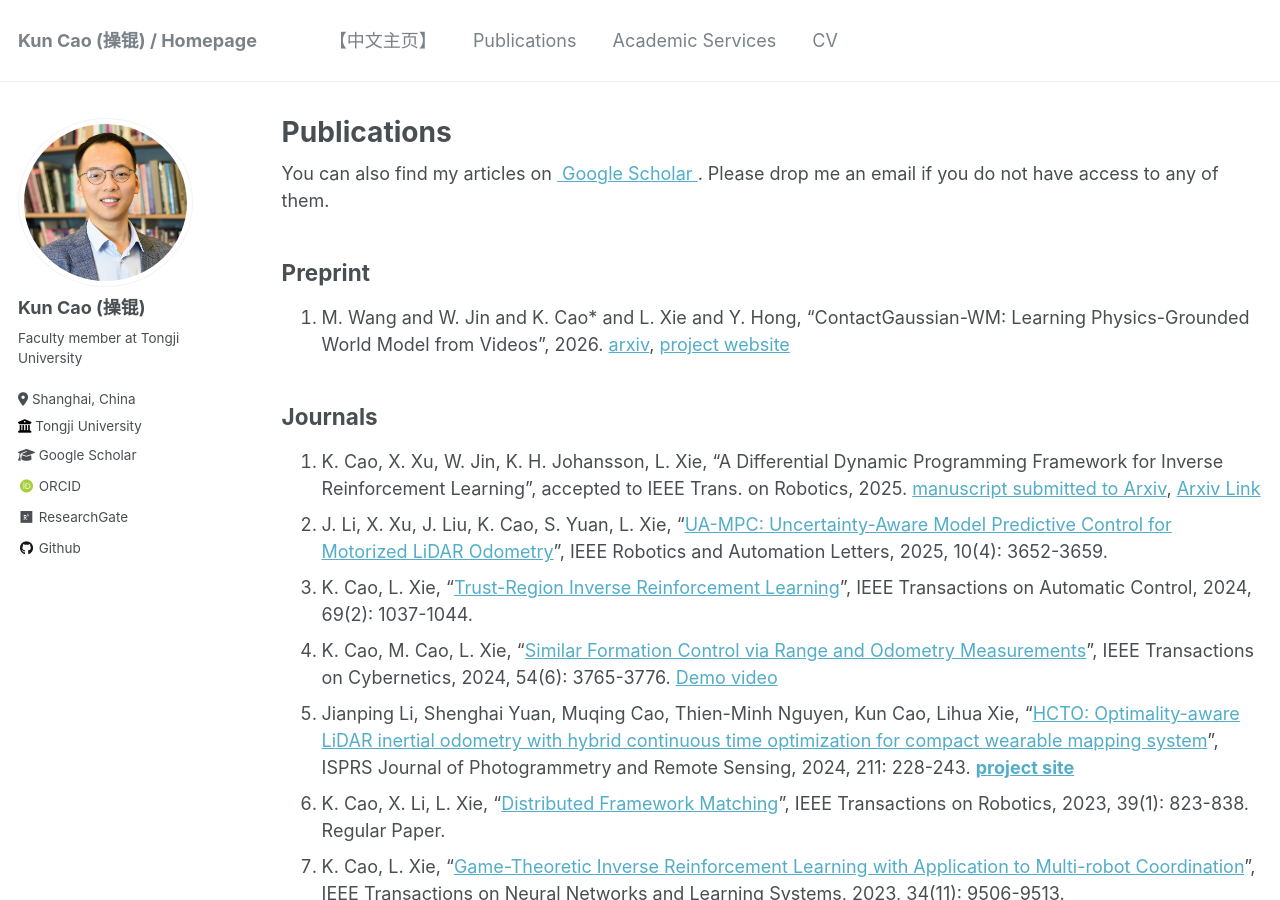
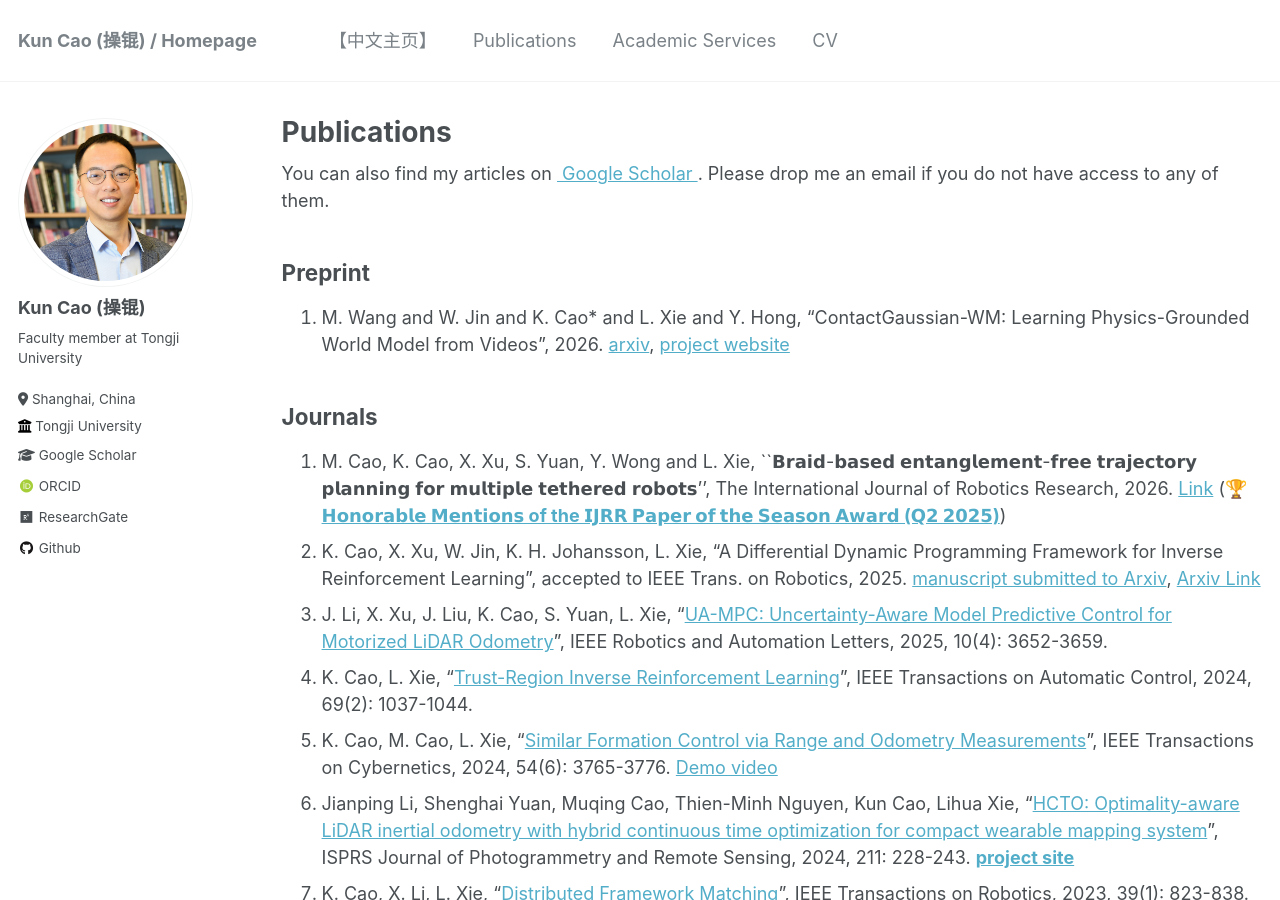
Before and after one commit to ntu-caokun/ntu-caokun.github.io, a Jekyll site: the page built from _pages/publications.md, in a window 1280 px wide and 900 px high. Built offline with Jekyll 4.4.1, drawn with Linux system fonts in a browser that asks for light colours; some web fonts are replaced.

Commit message:
Add new publications to the publications page

```diff
--- a/_pages/publications.md
+++ b/_pages/publications.md
@@ -20,6 +20,7 @@ author_profile: true
 
 
 ## Journals
+1. M. Cao, K. Cao, X. Xu, S. Yuan, Y. Wong and L. Xie, ``𝗕𝗿𝗮𝗶𝗱-𝗯𝗮𝘀𝗲𝗱 𝗲𝗻𝘁𝗮𝗻𝗴𝗹𝗲𝗺𝗲𝗻𝘁-𝗳𝗿𝗲𝗲 𝘁𝗿𝗮𝗷𝗲𝗰𝘁𝗼𝗿𝘆 𝗽𝗹𝗮𝗻𝗻𝗶𝗻𝗴 𝗳𝗼𝗿 𝗺𝘂𝗹𝘁𝗶𝗽𝗹𝗲 𝘁𝗲𝘁𝗵𝗲𝗿𝗲𝗱 𝗿𝗼𝗯𝗼𝘁𝘀'', The International Journal of Robotics Research, 2026. [Link](https://journals.sagepub.com/doi/10.1177/02783649251400382) (🏆 [**𝗛𝗼𝗻𝗼𝗿𝗮𝗯𝗹𝗲 𝗠𝗲𝗻𝘁𝗶𝗼𝗻𝘀 of the 𝗜𝗝𝗥𝗥 𝗣𝗮𝗽𝗲𝗿 𝗼𝗳 𝘁𝗵𝗲 𝗦𝗲𝗮𝘀𝗼𝗻 𝗔𝘄𝗮𝗿𝗱 (𝗤𝟮 𝟮𝟬𝟮𝟱)**](https://www.linkedin.com/posts/ijrr-journal_time-to-announce-the-two-%F0%9D%97%9B%F0%9D%97%BC%F0%9D%97%BB%F0%9D%97%BC%F0%9D%97%BF%F0%9D%97%AE%F0%9D%97%AF%F0%9D%97%B9%F0%9D%97%B2-activity-7443709871356526592-T1KM?utm_source=share&utm_medium=member_desktop&rcm=ACoAACIb6BkBkUVJ9f_GWOsjNVjMFkbt2tKWV-8))
 1. K. Cao, X. Xu, W. Jin, K. H. Johansson, L. Xie, “A Differential Dynamic Programming Framework for Inverse Reinforcement Learning”, accepted to IEEE Trans. on Robotics, 2025. [manuscript submitted to Arxiv](https://kth-my.sharepoint.com/:b:/g/personal/caokun_ug_kth_se/EZY-Oa4qcf5IrsuUMUZGUwoBvD2fjrucnGNRvCyBFLAh5A?e=xGBqcV), [Arxiv Link](https://arxiv.org/abs/2407.19902)
 1. J.	Li, X. Xu, J. Liu, K. Cao, S. Yuan, L. Xie,  “[UA-MPC: Uncertainty-Aware Model Predictive Control for Motorized LiDAR Odometry](https://ieeexplore.ieee.org/document/10900461)”, IEEE Robotics and Automation Letters, 2025, 10(4): 3652-3659.
 1. K. Cao, L. Xie, “[Trust-Region Inverse Reinforcement Learning](https://ieeexplore.ieee.org/document/10121904)”, IEEE Transactions on Automatic Control, 2024, 69(2): 1037-1044.
```
